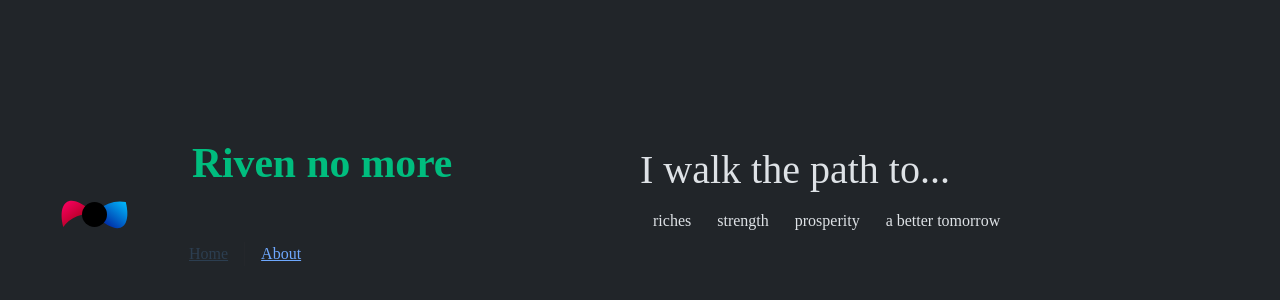
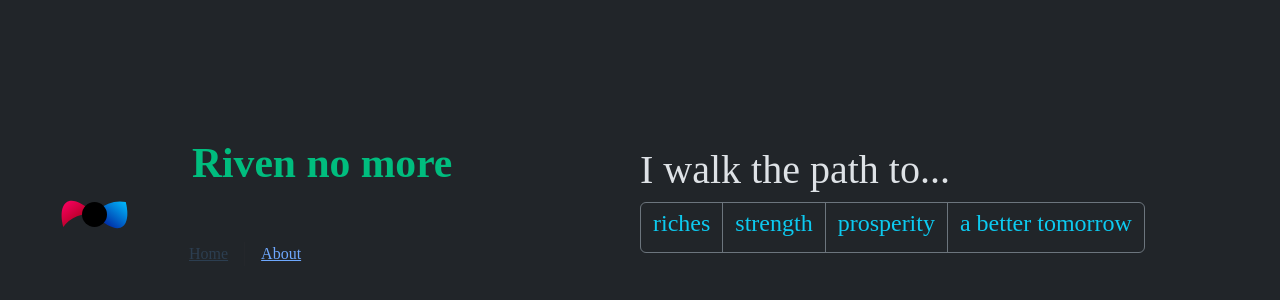
Before and after one commit to Team-tepo/riven_no_more, a Vue app: page / in a window 1280 px wide. Shown: the part 186-486 px from the top of the page. Built offline with nearby package versions, Linux system fonts and the light colour scheme; a web font is replaced by a local one.

Commit message:
adding story

```diff
--- a/src/components/NarrativeWindow.vue
+++ b/src/components/NarrativeWindow.vue
@@ -25,10 +25,14 @@ const travel_to = compositeStore.step;
       <h1  >{{ narr[node].narr }}</h1>
       <transition>
         <div>
-          <div class="btn-group" :key="node" role="group" aria-label="game choice field" v-for="item in narr[node].answers">
-            <button type="button" class="btn"
+          <div class="btn-group"  role="group" :key="node" aria-label="game choice field" >
+            <button type="button" class="btn  text-info btn-outline-secondary"
+             v-for="item in narr[node].answers"
               @click="travel_to(item.dir)"
-              >{{ item.ans }}</button>
+              ><h4>
+                {{ item.ans }}
+              </h4>
+            </button>
             </div>
           </div>
         </transition>
--- a/src/stores/composite.js
+++ b/src/stores/composite.js
@@ -4,10 +4,10 @@ import  narr from '../stores/narrative.json'
 
 
 export const UseCompositeFunc = defineStore('narrative', () => {
-    const position = ref(1)
+    const position = ref(narr.findIndex(item=>item.node_id==1))
     function step(idnum){
       position.value= narr.findIndex(item=>item.node_id==idnum)
-      console.log( 'should go to ', idnum, 'is at', position.value)
+      console.log( 'should go to ', idnum, 'index: ', position.value)
 
     }
   return { position, step, narr }
--- a/src/stores/narrative.json
+++ b/src/stores/narrative.json
@@ -1,8 +1,80 @@
 [
     {
         "node_id": 0,
-        "narr": " END contact us",
+        "narr": "contact us",
         "answers": [
+        ]
+    },
+
+    {
+        "node_id": 2000,
+        "narr": "I have taken flight under the power of my",
+        "answers": [
+            {"ans": "luck", "dir": 2002},
+            {"ans": "determination", "dir": 2003}
+        ]
+    },
+    {
+        "node_id": 2002,
+        "narr": "I have cast the die",
+        "answers": [
+            {"ans": "cry out 'Let me have it!'", "dir": 2004},
+            {"ans": "serenity", "dir": 2005},
+            {"ans": "anger", "dir": 2006}
+        ]
+    },
+    {
+        "node_id": 2003,
+        "narr": "my will was strong enough to push through all that was in my way but when I stopped to look around I saw others breaking through faster",
+        "answers": [
+            {"ans": "if only I had an undying will", "dir": 2002},
+            {"ans": "if only I had others to rely on", "dir": 2003}
+        ]
+    },
+    {
+        "node_id": 2004,
+        "narr": "'oh no, you have to earn it, kiddo'",
+        "answers": [
+            {"ans": "I walk the path to...", "dir": 1}
+        ]
+    },
+    {
+        "node_id": 2005,
+        "narr": "I choose to remember the peace, it was not always peaceful but I will remember it as such, it will be as such in the future too",
+        "answers": [
+            {"ans": "stay with me", "dir": 2007},
+            {"ans": "enforce", "dir": 2008},
+            {"ans": "disaster strikes", "dir":2009}
+        ]
+    },
+    {
+        "node_id": 3000,
+        "narr": "WIP strength",
+        "answers": [
+            {"ans": "riches", "dir": 2},
+            {"ans": "strength", "dir": 3},
+            {"ans": "prosperity", "dir": 4},
+            {"ans": "a better tomorrow", "dir": 5}
+        ]
+    },
+    {
+        "node_id": 4000,
+        "narr": "WIP prosperity",
+        "answers": [
+            {"ans": "riches", "dir": 2},
+            {"ans": "strength", "dir": 3},
+            {"ans": "prosperity", "dir": 4},
+            {"ans": "a better tomorrow", "dir": 5}
+        ]
+    },
+    {
+        "node_id": 5000,
+        "narr": "a better tomorrow",
+        "answers": [
+            {"ans": "riches", "dir": 2},
+            {"ans": "strength", "dir": 3},
+            {"ans": "prosperity", "dir": 4},
+            {"ans": "a better tomorrow", "dir": 5}
         ]
     },
     {
@@ -14,55 +86,5 @@
             {"ans": "prosperity", "dir": 4000},
             {"ans": "a better tomorrow", "dir": 5000}
         ]
-    },
-    {
-        "node_id": 2000,
-        "narr": "I have taken flight under the power of my",
-        "answers": [
-            {"ans": "riches", "dir": 2},
-            {"ans": "strength", "dir": 3},
-            {"ans": "prosperity", "dir": 4},
-            {"ans": "a better tomorrow", "dir": 5}
-        ]
-    },
-    {
-        "node_id": 3,
-        "narr": "WIP strength",
-        "answers": [
-            {"ans": "riches", "dir": 2},
-            {"ans": "strength", "dir": 3},
-            {"ans": "prosperity", "dir": 4},
-            {"ans": "a better tomorrow", "dir": 5}
-        ]
-    },
-    {
-        "node_id": 4,
-        "narr": "WIP prosperity",
-        "answers": [
-            {"ans": "riches", "dir": 2},
-            {"ans": "strength", "dir": 3},
-            {"ans": "prosperity", "dir": 4},
-            {"ans": "a better tomorrow", "dir": 5}
-        ]
-    },
-    {
-        "node_id": 5,
-        "narr": "WIP a better..",
-        "answers": [
-            {"ans": "riches", "dir": 2},
-            {"ans": "strength", "dir": 3},
-            {"ans": "prosperity", "dir": 4},
-            {"ans": "a better tomorrow", "dir": 5}
-        ]
-    },
-    {
-        "node_id": 1,
-        "narr": "I walk the path to...",
-        "answers": [
-            {"ans": "riches", "dir": 2},
-            {"ans": "strength", "dir": 3},
-            {"ans": "prosperity", "dir": 4},
-            {"ans": "a better tomorrow", "dir": 5}
-        ]
     }
 ]
```
